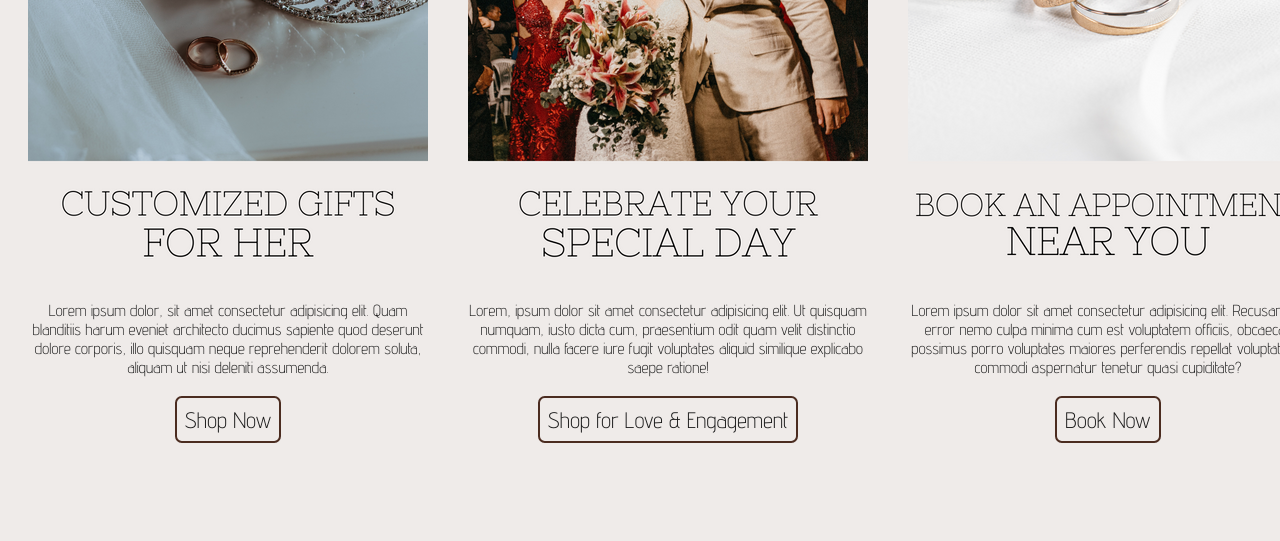
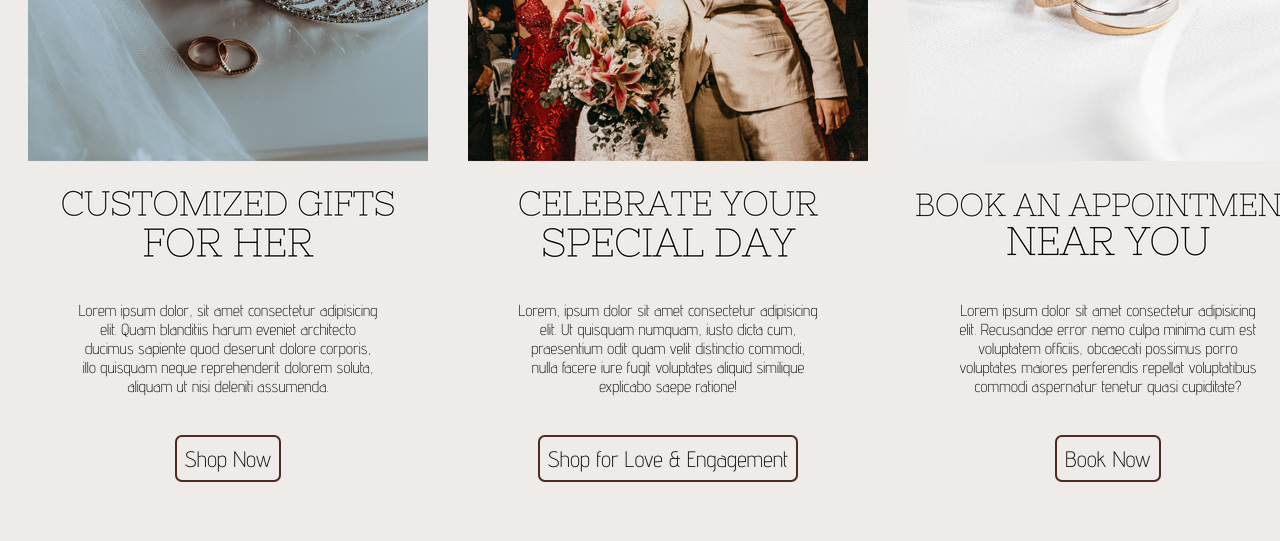
Before and after one commit to nayoung3669/MangataandGallo, a plain HTML site: page index.html in a window 1280 px wide. Shown: the part 854-1395 px from the top of the page. Drawn offline with Linux system fonts and the light colour scheme.

Commit message:
small change in css

```diff
--- a/css/styles.css
+++ b/css/styles.css
@@ -105,6 +105,11 @@ section {
   margin-right: 20px;
   margin-bottom: 100px;
 }
+
+article > div {
+  padding: 0px 50px 20px 50px;
+}
+
 article > a {
   font-size: 1.4rem;
   padding: 8px;
```
